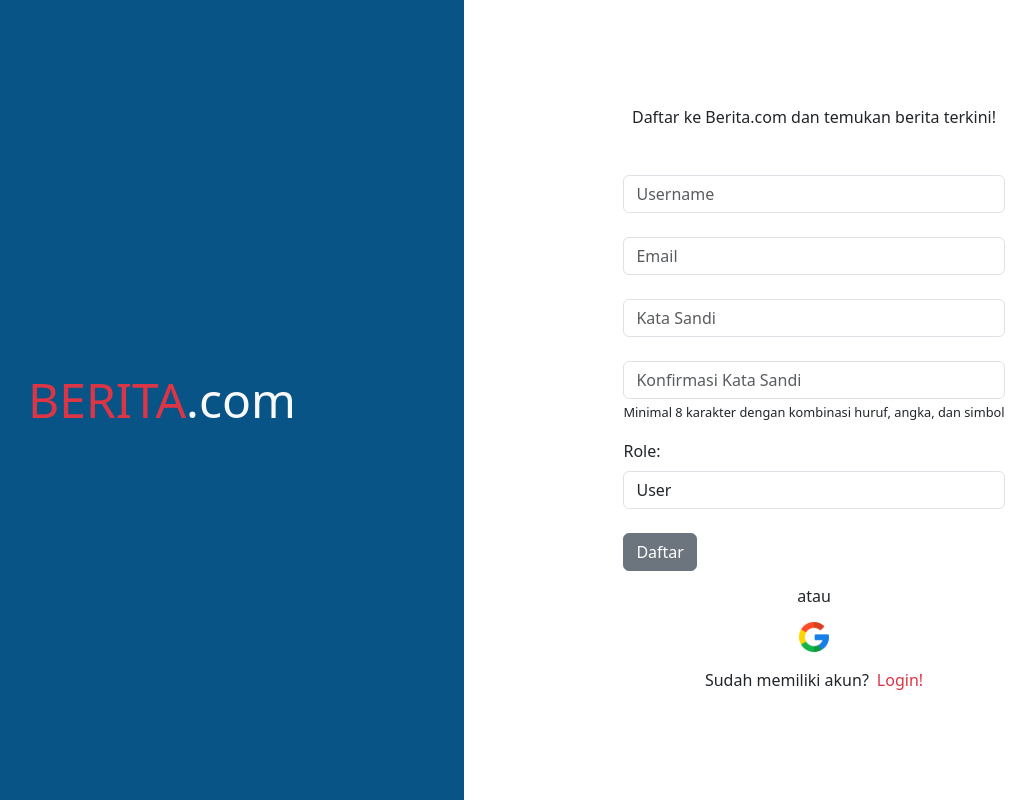
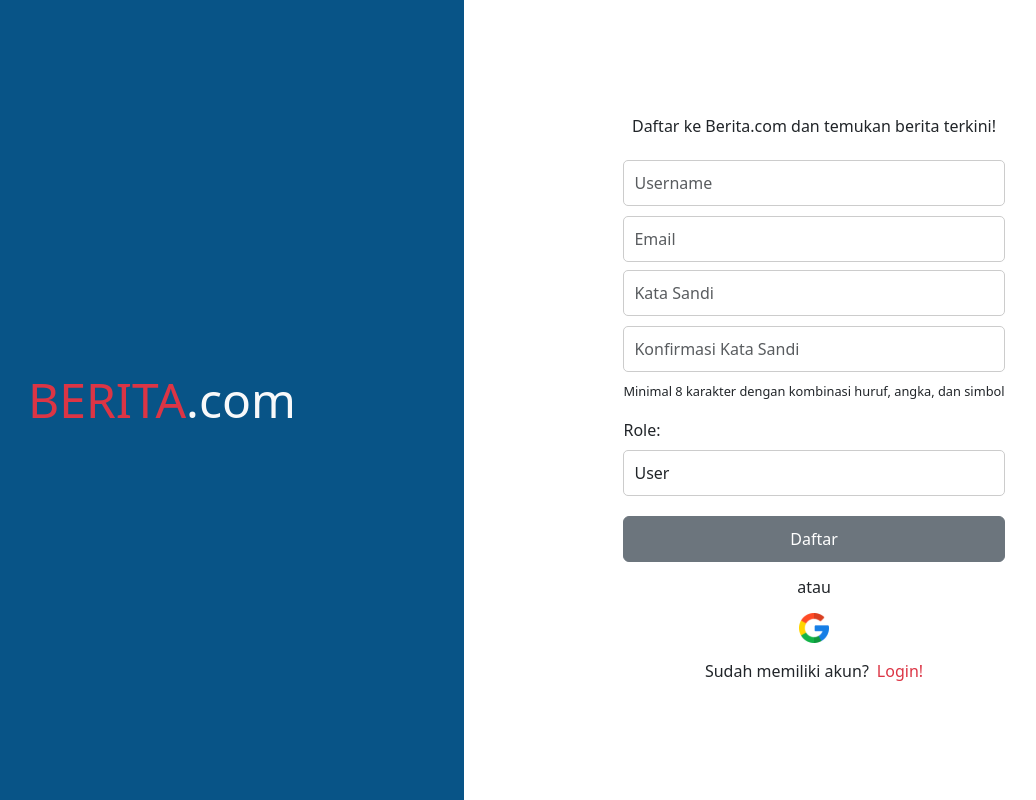
Before and after one commit to f3-bagus/19-1-portal-berita, a Vue app in the folder frontend/: page /register in a window 1280 px wide. Shown: the whole page, without its empty margins (128-1164 px from the left). Built offline with nearby package versions, Linux system fonts and the light colour scheme; no server answers.

Commit message:
feat(register): add register responsive

```diff
--- a/frontend/src/views/Register.vue
+++ b/frontend/src/views/Register.vue
@@ -1,7 +1,7 @@
 <template>
   <AuthLayout>
     <div class="content-wrapper">
-      <h6 class="d-flex justify-content-center mb-5">
+      <h6 class="d-flex justify-content-center mb-4">
         Daftar ke Berita.com dan temukan berita terkini!
       </h6>
       <div v-if="message" :class="`alert ${messageType}`" role="alert">
@@ -15,19 +15,19 @@
           v-model="username"
         />
         <input
-          class="form-control my-4"
+          class="form-control my-2"
           type="text"
           placeholder="Email"
           v-model="email"
         />
         <input
-          class="form-control mt-4"
+          class="form-control mt-2"
           type="password"
           placeholder="Kata Sandi"
           v-model="password"
         />
         <input
-          class="form-control mt-4"
+          class="form-control mt-2"
           type="password"
           placeholder="Konfirmasi Kata Sandi"
           v-model="confPassword"
@@ -43,7 +43,7 @@
           </select>
         </div>
 
-        <button type="submit" class="btn btn-secondary mt-4">Daftar</button>
+        <button type="submit" class="btn btn-secondary mt-1">Daftar</button>
       </form>
       <h6 class="d-flex justify-content-center my-3">atau</h6>
       <div class="d-flex justify-content-center">
@@ -152,10 +152,13 @@ export default {
 };
 </script>
 
-<style>
+<style scoped>
 .content-wrapper {
   display: flex;
   flex-direction: column;
+  max-width: 500px; /* Limit width for larger screens */
+  margin: auto; /* Center align content */
+  padding: 20px; /* Add padding around content */
 }
 
 .google-logo {
@@ -184,4 +187,35 @@ export default {
   background-color: #f8d7da;
   color: #721c24;
 }
+
+.form-control {
+  width: 100%;
+  padding: 10px;
+  margin-bottom: 10px;
+  border: 1px solid #ccc;
+  border-radius: 5px;
+}
+
+.form-group {
+  margin-bottom: 1rem;
+}
+
+.btn {
+  width: 100%;
+  padding: 10px;
+  margin-top: 10px;
+  font-size: 1rem;
+}
+
+@media (max-width: 767px) {
+  .form-control,
+  .btn {
+    padding: 8px;
+    font-size: 0.9rem;
+  }
+
+  .btn {
+    padding: 8px 40%;
+  }
+}
 </style>
```
